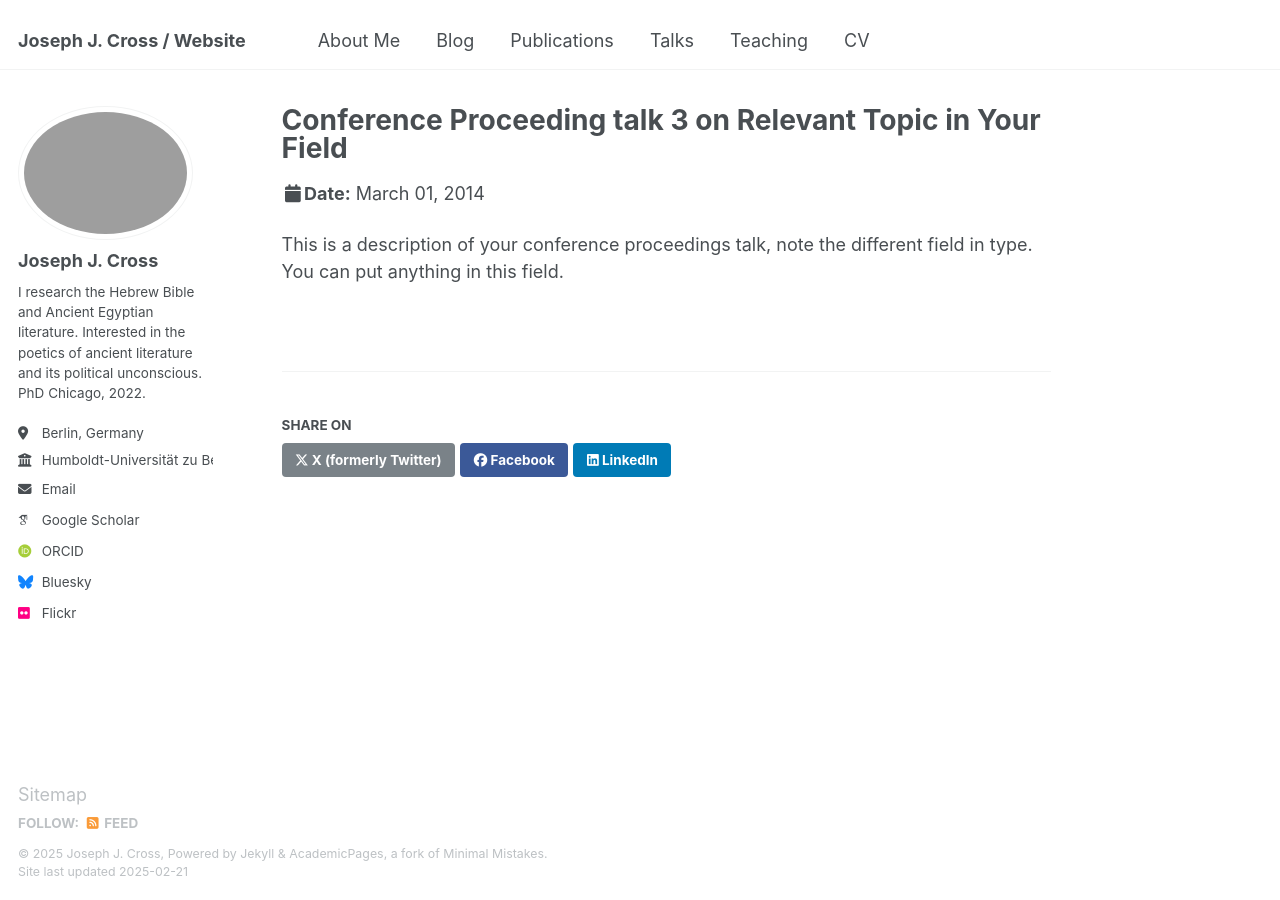
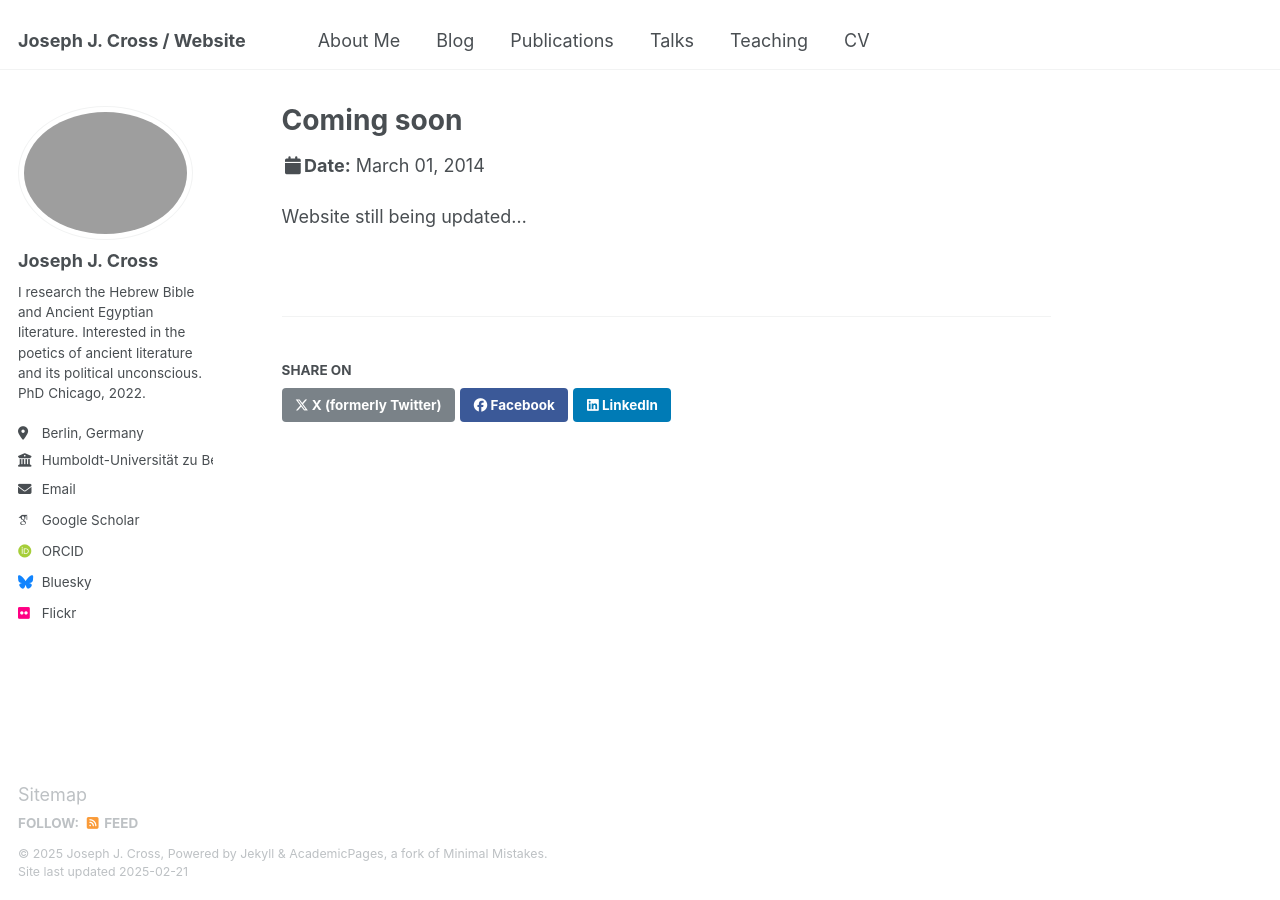
Before and after one commit to josephjcross/josephjcross.github.io, a Jekyll site: the page built from _talks/2014-03-01-talk-3.md, in a window 1280 px wide. Built offline with Jekyll 4.4.1, drawn with Linux system fonts in a browser that asks for light colours; some web fonts are replaced.

Commit message:
Update 2014-03-01-talk-3.md

```diff
--- a/_talks/2014-03-01-talk-3.md
+++ b/_talks/2014-03-01-talk-3.md
@@ -1,11 +1,6 @@
 ---
-title: "Conference Proceeding talk 3 on Relevant Topic in Your Field"
+title: "Coming soon"
 collection: talks
-type: "Conference proceedings talk"
-permalink: /talks/2014-03-01-talk-3
-venue: "Testing Institute of America 2014 Annual Conference"
-date: 2014-03-01
-location: "Los Angeles, CA"
 ---
 
-This is a description of your conference proceedings talk, note the different field in type. You can put anything in this field.
+Website still being updated...
```
